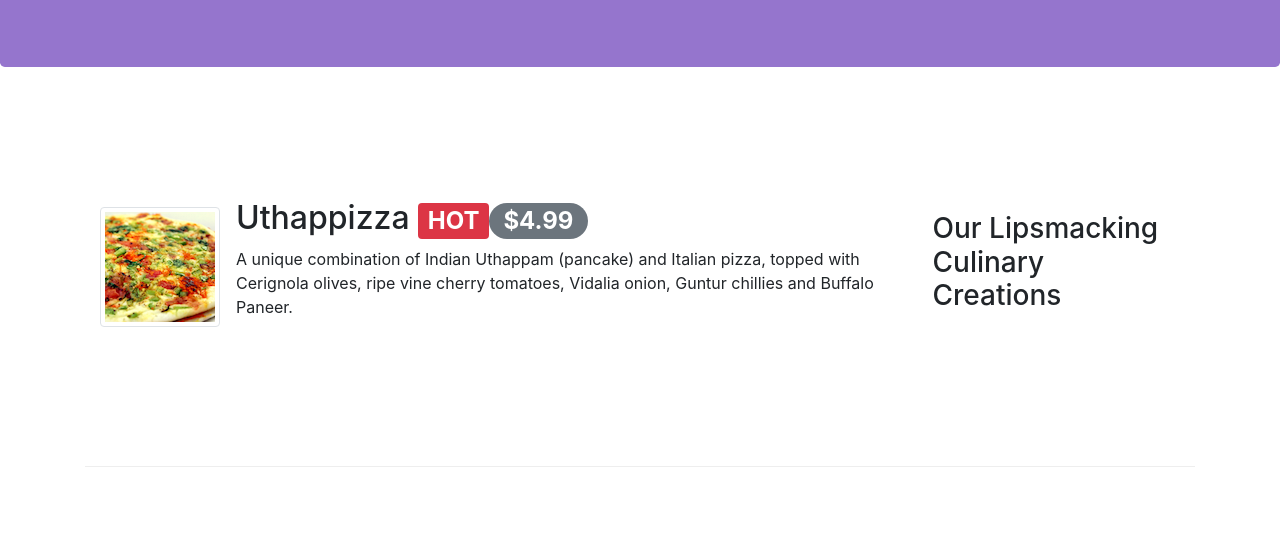
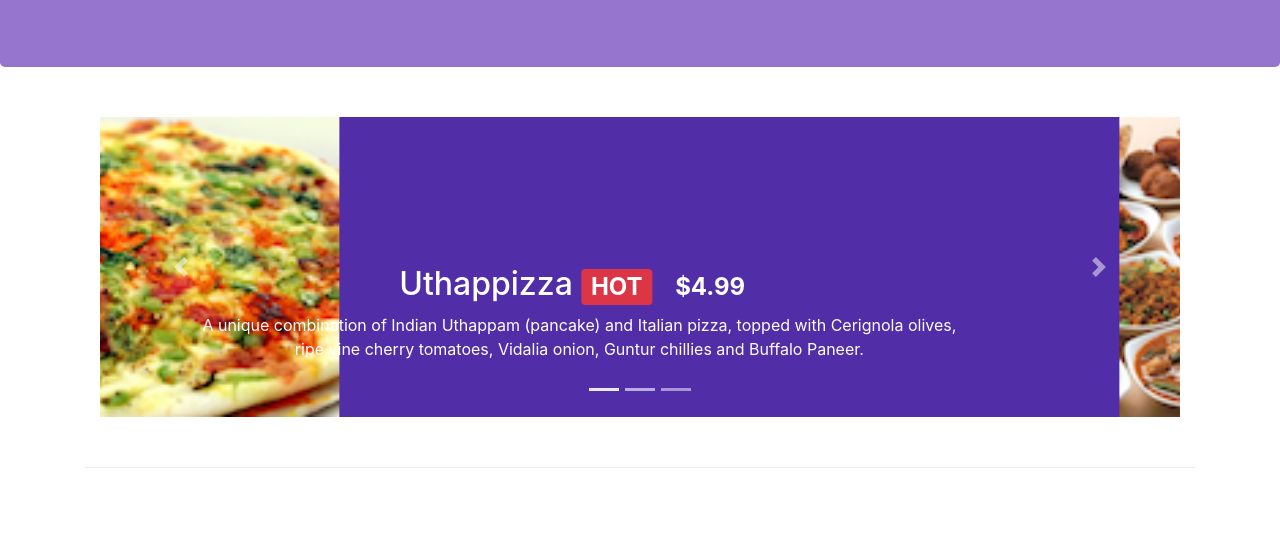
Before and after one commit to tiffanyiscool/intro-to-bootstrap, a plain HTML site: page conFusion/index.html in a window 1280 px wide. Shown: the part 267-800 px from the top of the page. Drawn offline with nearby package versions, Linux system fonts and the light colour scheme.

Commit message:
carousel

```diff
--- a/conFusion/CSS/styles.css
+++ b/conFusion/CSS/styles.css
@@ -44,3 +44,18 @@ address{
   border-bottom: 1px solid #ddd;
   padding: 10px;
 }
+
+.carousel {
+  background:#512DA8;
+}
+
+.carousel-item {
+height: 300px;
+}
+
+.carousel-item img {
+  position: absolute;
+  top: 0;
+  left: 0;
+  min-height: 300px;
+}
--- a/conFusion/index.html
+++ b/conFusion/index.html
@@ -94,6 +94,64 @@
     </header>
 
     <div class="container">
+      <div class="row row-content">
+          <div class="col">
+          <div id="mycarousel" class="carousel slide" data-ride="carousel">
+              <div class="carousel-inner" role="listbox">
+                <div class="carousel-item active">
+                    <img class="d-block"
+                        src="img/uthappizza.png" alt="Uthappizza">
+                    <div class="carousel-caption d-none d-md-block" >
+                      <h2>Uthappizza <span class="badge badge-danger">HOT</span> <span class="badge badge-pill badge-default">$4.99</span></h2>
+                      <p class="d-none d-sm-block">
+                        A unique combination of Indian Uthappam (pancake) and Italian pizza,
+                        topped with Cerignola olives, ripe vine cherry tomatoes, Vidalia
+                        onion, Guntur chillies and Buffalo Paneer.
+                      </p>
+                    </div>
+                </div>
+                <div class="carousel-item">
+                  <img class="d-block img-fluid" src="img/buffet.png" alt="Grand Buffet">
+                  <div class="carousel-caption d-none d-md-block">
+                    <h2 class="mt-0">Weekend Grand Buffet <span class="badge badge-danger">NEW</span></h2>
+                    <p class="d-none d-sm-block">
+                      Featuring mouthwatering combinations with a choice of five different
+                      salads, six enticing appetizers, six main entrees and five choicest
+                      desserts. Free flowing bubbly and soft drinks. All for just $19.99
+                      per person
+                    </p>
+                  </div>
+                </div>
+                <div class="carousel-item">
+                    <img class="d-block img-fluid" src="img/alberto.png" alt="Alberto">
+                  <div class="carousel-caption d-none d-md-block">
+                    <h2 class="mt-0">Alberto Somayya</h2>
+                    <h4>Executive Chef</h4>
+                    <p class="d-none d-sm-block">
+                      Award winning three-star Michelin chef with wide International
+                      experience having worked closely with whos-who in the culinary
+                      world, he specializes in creating mouthwatering Indo-Italian fusion
+                      experiences.
+                    </p>
+                  </div>
+                </div>
+                <!-- buttons at bottom of carousel -->
+                <ol class="carousel-indicators">
+                    <li data-target="#mycarousel" data-slide-to="0" class="active"></li>
+                    <li data-target="#mycarousel" data-slide-to="1"></li>
+                    <li data-target="#mycarousel" data-slide-to="2"></li>
+                </ol>
+                <!-- nav arrows for carousel -->
+                <a class="carousel-control-prev" href="#mycarousel" role="button" data-slide="prev">
+                    <span class="carousel-control-prev-icon"></span>
+                </a>
+                <a class="carousel-control-next" href="#mycarousel" role="button" data-slide="next">
+                    <span class="carousel-control-next-icon"></span>
+                </a>
+              </div>
+          </div>
+        </div>
+      </div>
       <div class="row row-content align-items-center">
         <div class="col-12 col-sm-4 order-sm-last col-md-3">
           <h3>Our Lipsmacking Culinary Creations</h3>
```
